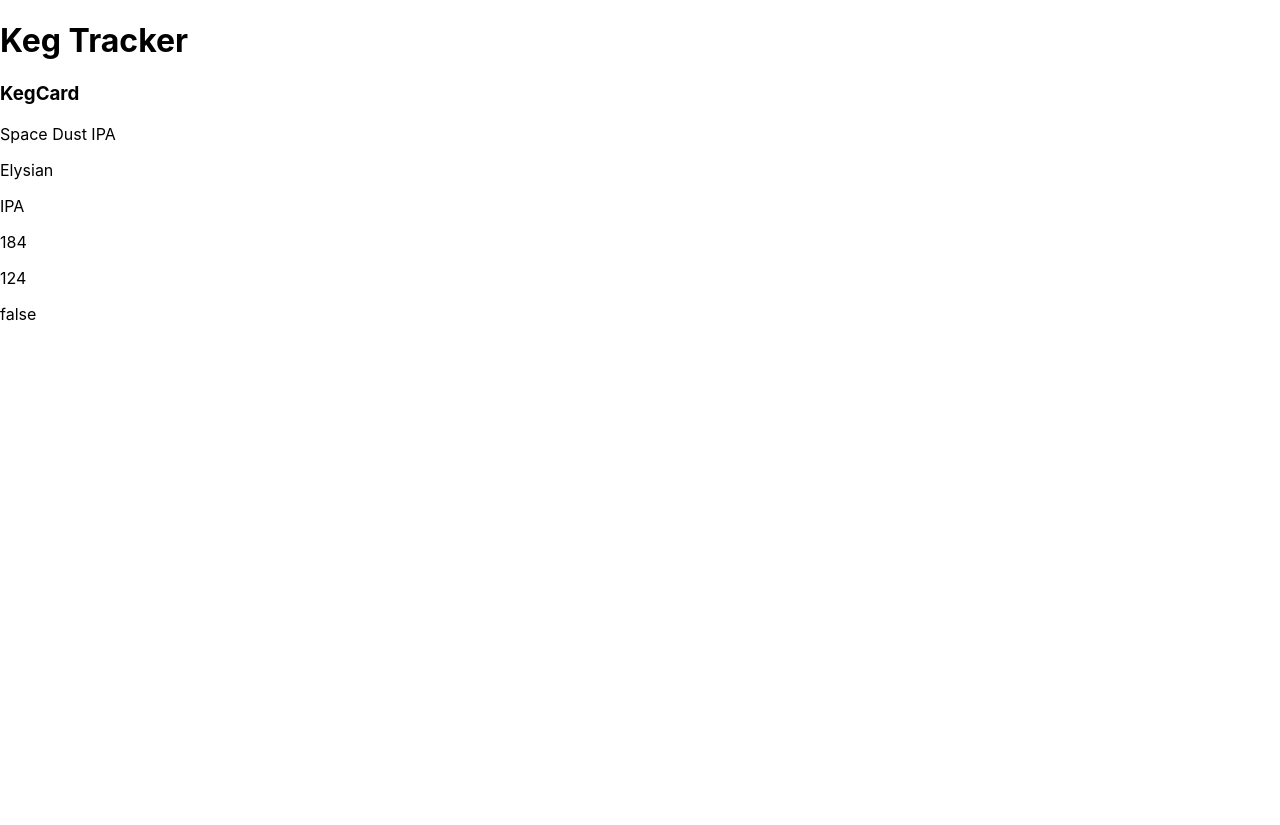
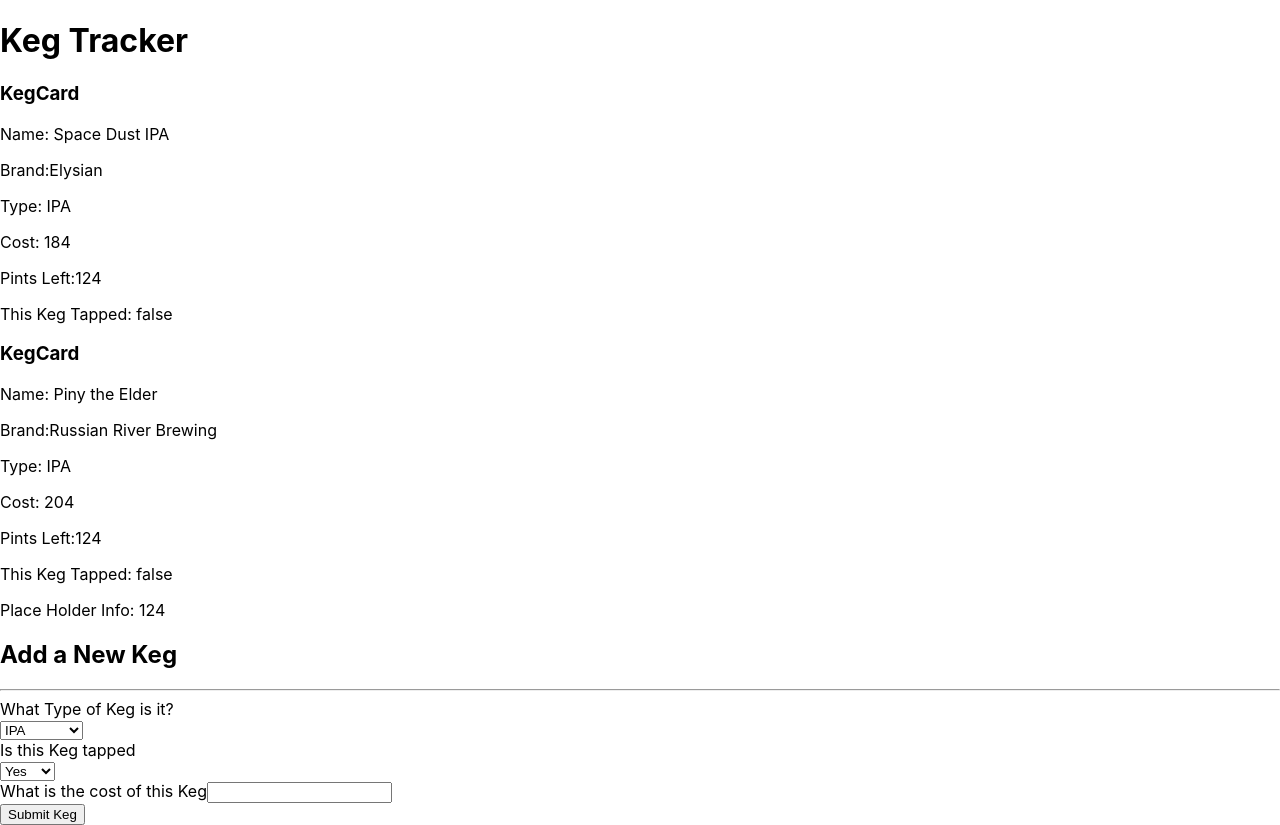
Before and after one commit to StevenFleming/Keg-Tracker-Redux, a React (Create React App) app: page / in a window 1280 px wide. Before the commit the page ends 800 px from the top, so only its background shows below. Built offline with nearby package versions, Linux system fonts and the light colour scheme.

Commit message:
Creates and displays new kegs

```diff
--- a/src/components/KegCard.js
+++ b/src/components/KegCard.js
@@ -5,12 +5,12 @@
   return (
     <React.Fragment>
       <h3>KegCard</h3>
-      <p>{props.selectedKeg.name}</p>
-      <p>{props.selectedKeg.brand}</p>
-      <p>{props.selectedKeg.type}</p>
-      <p>{props.selectedKeg.cost}</p>
-      <p>{props.selectedKeg.pints}</p>
-      <p>{props.selectedKeg.tapped.toString()}</p>
+      <p>Name: {props.selectedKeg.name}</p>
+      <p>Brand:{props.selectedKeg.brand}</p>
+      <p>Type: {props.selectedKeg.type}</p>
+      <p>Cost: {props.selectedKeg.cost}</p>
+      <p>Pints Left:{props.selectedKeg.pints}</p>
+      <p>This Keg Tapped: {props.selectedKeg.tapped.toString()}</p>
     </React.Fragment>
   );
 }
--- a/src/components/KegController.js
+++ b/src/components/KegController.js
@@ -1,7 +1,7 @@
 import React from "react";
-// import KegData from "./KegData";
+import KegData from "./KegData";
 import KegList from "./KegList";
-// import NewKegForm from "./NewKegForm";
+import NewKeg from "./NewKeg";
 
 const masterKegList = [
   {
@@ -11,6 +11,17 @@
     cost: 184,
     pints: 124,
     tapped: false,
+    id: "fakeId1",
+  },
+
+  {
+    name: "Piny the Elder",
+    brand: "Russian River Brewing",
+    type: "IPA",
+    cost: 204,
+    pints: 124,
+    tapped: false,
+    id: "fakeId2",
   },
 ];
 
@@ -32,9 +43,18 @@
     return (
       <React.Fragment>
         <KegList masterKegList={this.state.masterKegList} />
+        <KegData KegData={this.state.masterKegList} />
+        <NewKeg submitNewKeg={this.handleAddingNewKegToList} />
       </React.Fragment>
     );
   }
+  handleAddingNewKegToList = (newKeg) => {
+    const newMasterKegList = this.state.masterKegList.concat(newKeg);
+    this.setState({
+      masterKegList: newMasterKegList,
+    });
+    console.log(this.state.masterKegList);
+  };
 }
 
 export default KegController;
--- a/src/components/KegData.js
+++ b/src/components/KegData.js
@@ -1,14 +1,25 @@
-// import React from "react";
-// import PropTypes from "prop-types";
+import React from "react";
+import PropTypes from "prop-types";
 
-// function KegData(props) {
-//   return (
-//     <React.Fragment>
-//       <h2>Info and Stats</h2>
-//     </React.Fragment>
-//   );
+function KegData(props) {
+  console.log(props);
+  return (
+    <React.Fragment>
+      <p>Place Holder Info: {props.KegData[0].pints}</p>
+    </React.Fragment>
+  );
+}
+
+// function totalPints(arr) {
+//   let count = 0;
+//   for (let i = 0; i >= arr.length, i++; ) {
+//     count = arr[i].pints;
+//   }
+//   return count;
 // }
 
-// KegData.propTypes = {};
+KegData.propTypes = {
+  masterKegList: PropTypes.array,
+};
 
-// export default KegData;
+export default KegData;
--- /dev/null
+++ b/src/components/NewKeg.js
@@ -0,0 +1,65 @@
+import React from "react";
+import { v4 } from "uuid";
+import PropTypes from "prop-types"; //import PropTypes
+
+function NewKeg(props) {
+  //handleNewCardSubmission
+  // onNewCardCreation
+  function submitNewKeg(event) {
+    event.preventDefault();
+
+    props.submitNewKeg({
+      // name: event.target.name.value,
+      // brand: event.target.name.value,
+      type: event.target.type.value,
+      cost: parseInt(event.target.cost.value),
+      // pint: parseInt(event.target.pint.value),
+      tapped: isBool(event.target.tapped.value),
+      id: v4(),
+    });
+  }
+  function isBool(string) {
+    if (string === "true") {
+      return true;
+    } else {
+      return false;
+    }
+  }
+
+  return (
+    <React.Fragment>
+      <h2>Add a New Keg</h2>
+      <hr />
+      <form onSubmit={submitNewKeg}>
+        <label htmlFor="type">What Type of Keg is it?</label>
+        <br />
+        <select name="type">
+          <option value="IPA">IPA</option>
+          <option value="Stout">Stout</option>
+          <option value="Pislner">Pislner</option>
+          <option value="Brown Ale">Brown Ale</option>
+        </select>
+        <br />
+
+        <label htmlFor="tapped">Is this Keg tapped</label>
+        <br />
+        <select name="tapped">
+          <option value="true">Yes</option>
+          <option value="false">False</option>
+        </select>
+        <br />
+
+        <label hmtlfor="cost"> What is the cost of this Keg</label>
+        <input type="text" id="cost" name="cost"></input>
+        <br />
+
+        <button type="submit">Submit Keg </button>
+      </form>
+    </React.Fragment>
+  );
+}
+
+NewKeg.propTypes = {
+  onNewTicketCreation: PropTypes.func,
+};
+export default NewKeg;
```
Also changed, not shown: src/components/NewKegForm.js (deleted, +0 -25 lines).
